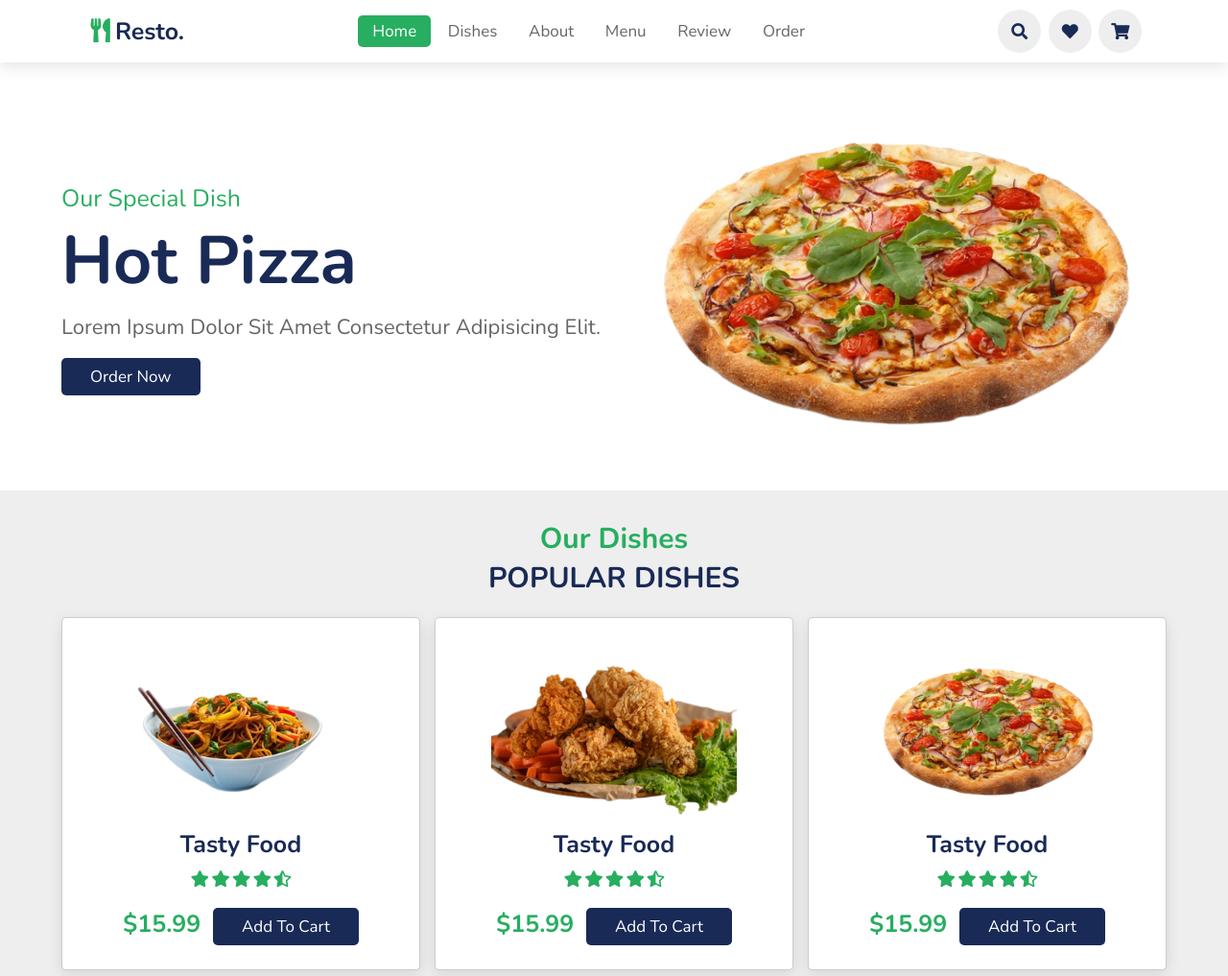
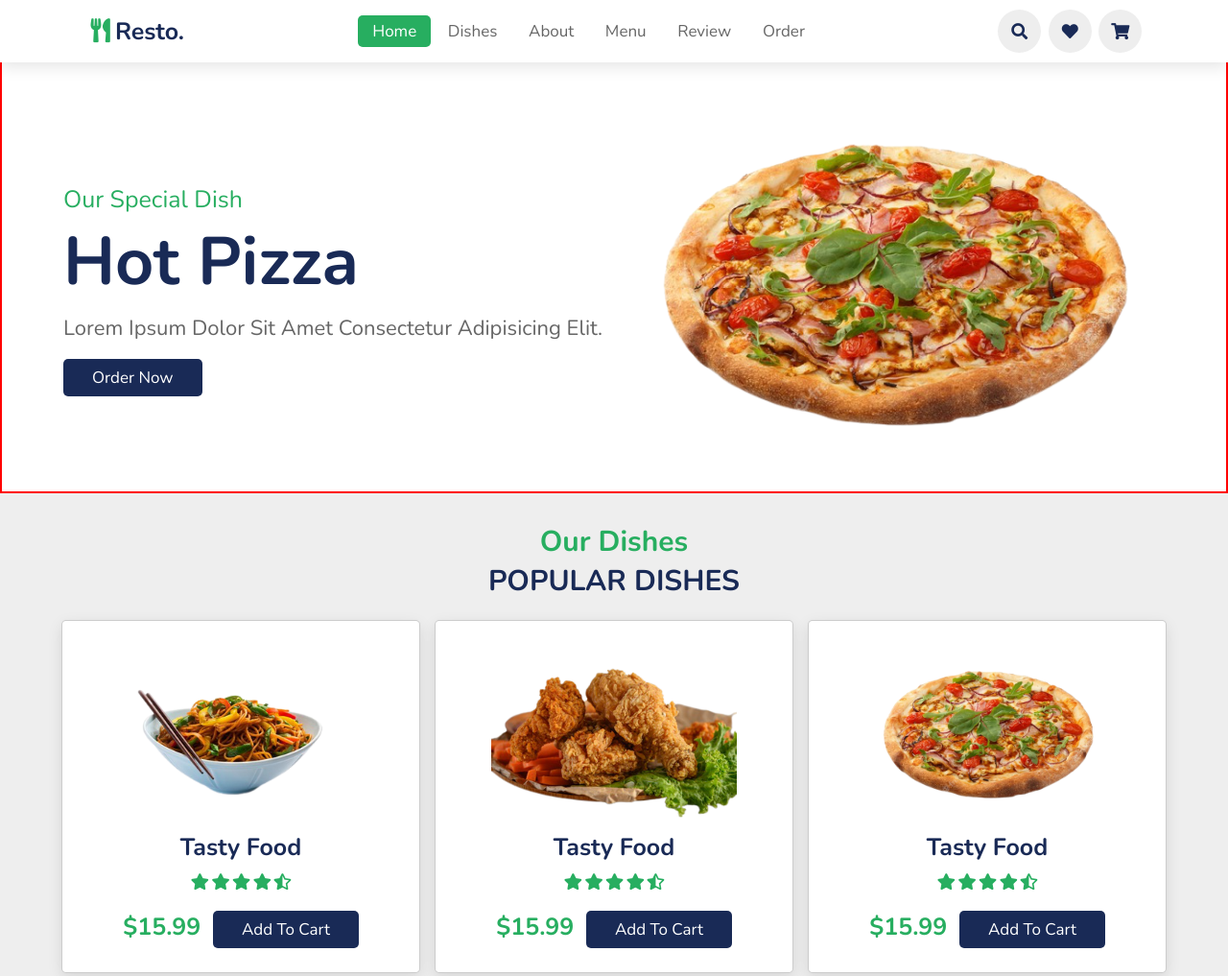
Before and after one commit to amjad-awan/ask-for-food, a plain HTML site: page index.html in a window 1280 px wide. Shown: the top 1017 px of the page at 96% size. Drawn offline with nearby package versions, Linux system fonts and the light colour scheme.

Commit message:
Update style.css

```diff
--- a/style.css
+++ b/style.css
@@ -168,7 +168,8 @@ section
     padding: 2rem 5%;
 }
 .home{
-    overflow:hidden
+    overflow:hidden;
+    border:2px solid red
 }
 section:nth-child(even)
 {
```
